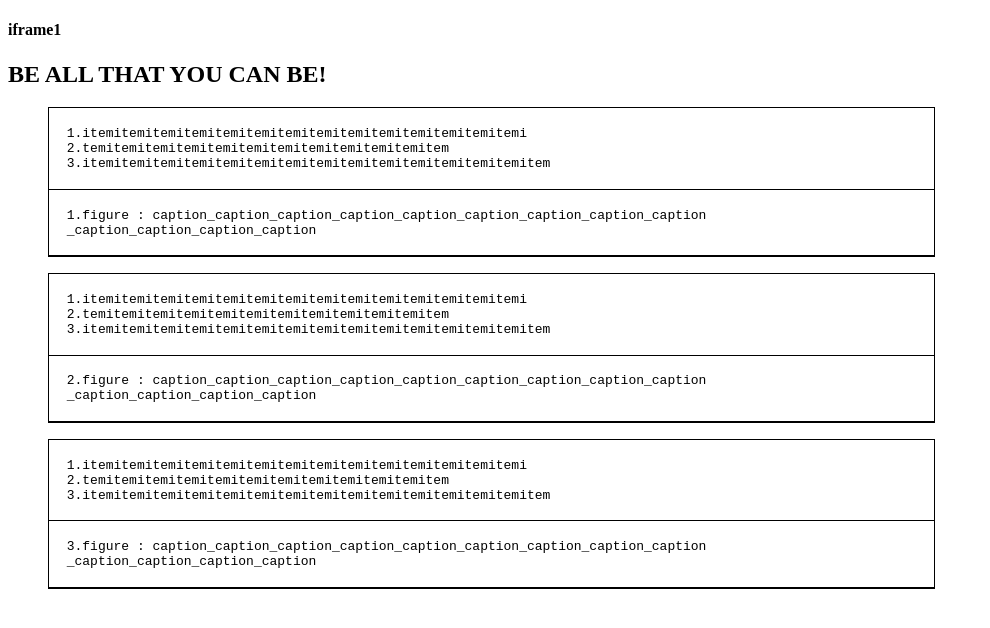
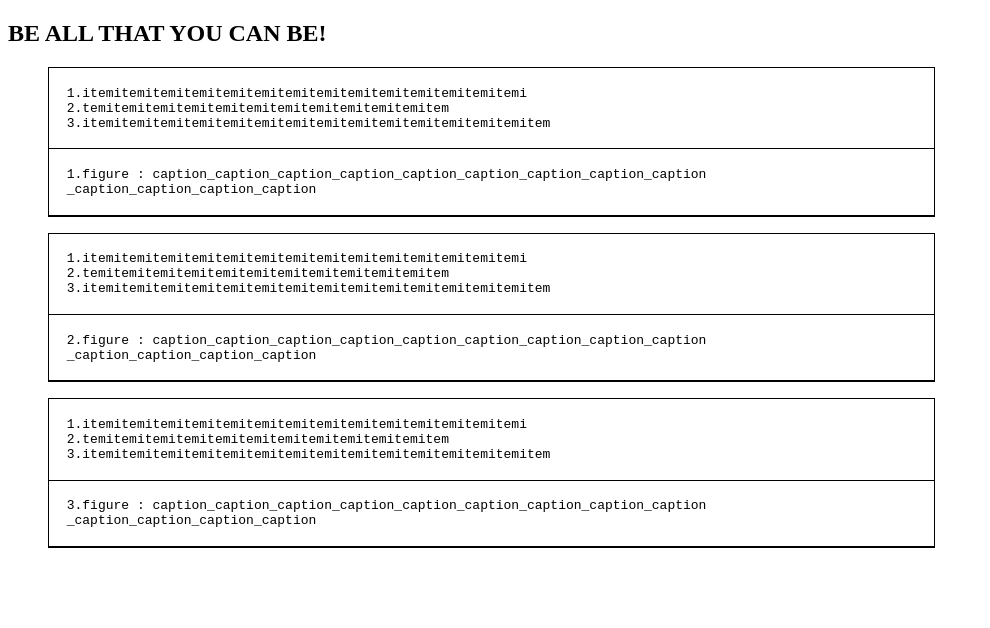
Before and after one commit to noelfania/nodlfania_index, a website with bundled scripts: page ifr1.html in a window 1280 px wide. Shown: the whole page, without its empty margins (0-990 px from the left). Built offline with nearby package versions, Linux system fonts and the light colour scheme.

Commit message:
Update ifr1.html

```diff
--- a/ifr1.html
+++ b/ifr1.html
@@ -4,7 +4,6 @@
 
     </head>
     <body>
-        <h4>iframe1</h4>
         <h2>BE ALL THAT YOU CAN BE!</h2>
         <main id="main"></main>
     </body>
```
